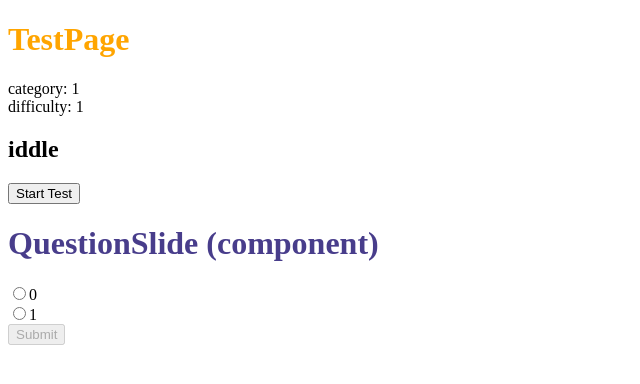
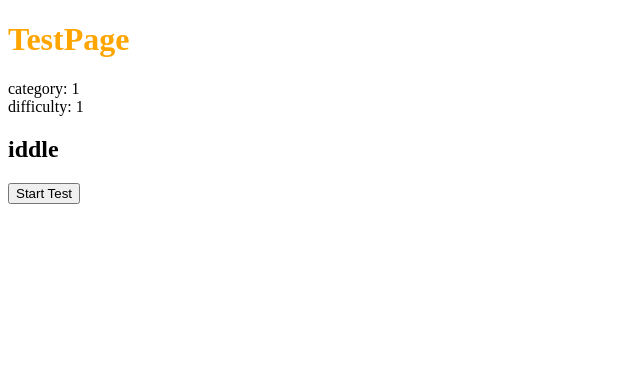
Before and after one commit to azrdfa/canyouremembertheseimages, a React (Create React App) app: page /test/1/1 in a window 1280 px wide. Shown: the top 384 px of the page, without its empty margins (0-640 px from the left). Built offline with nearby package versions, Linux system fonts and the light colour scheme.

Commit message:
delete: delete redundant QuestionSlide in TestPage

```diff
--- a/src/pages/TestPage/TestPage.js
+++ b/src/pages/TestPage/TestPage.js
@@ -38,11 +38,6 @@ const TestPage = ({ match }) => {
                 difficulty={params.difficulty}
             />}
             {!isTestStart && <button onClick={startTest}>Start Test</button>}
-            <QuestionSlide
-                questionCount={2}
-                category={params.category}
-                difficulty={params.difficulty}
-            />
         </div>
     )
 }
```
